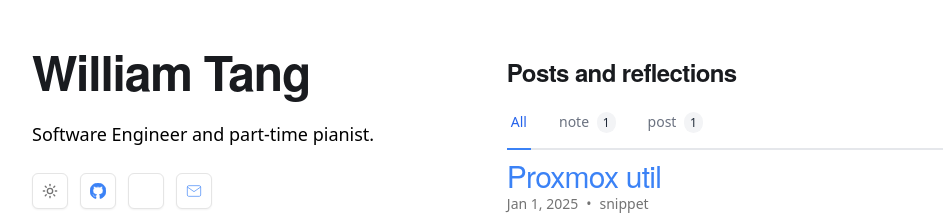
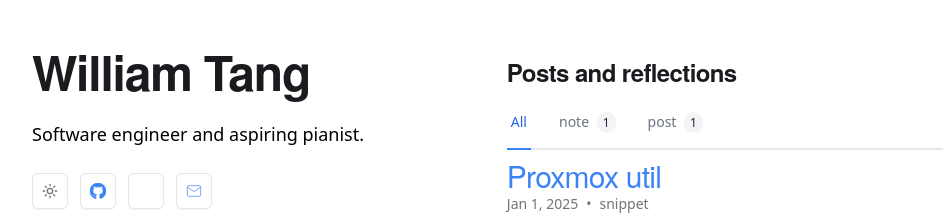
Before and after one commit to wtp43/blog, a Next.js app: page / in a window 1280 px wide. Shown: the top 215 px of the page, without its empty margins (90-1033 px from the left). Built offline with nearby package versions, Linux system fonts and the light colour scheme; some icons are missing.

Commit message:
update description

```diff
--- a/app/components/aboutme/index.tsx
+++ b/app/components/aboutme/index.tsx
@@ -18,7 +18,7 @@ export default function AboutMe() {
         <h1 className="text-5xl font-bold tracking-tight">William Tang</h1>
       </div>
       <p className="text-lg leading-relaxed">
-        Software Engineer and part-time pianist.
+        Software engineer and aspiring pianist.
       </p>
       <div className="flex space-x-3">
         <Button asChild variant="outline" size="icon">
```
